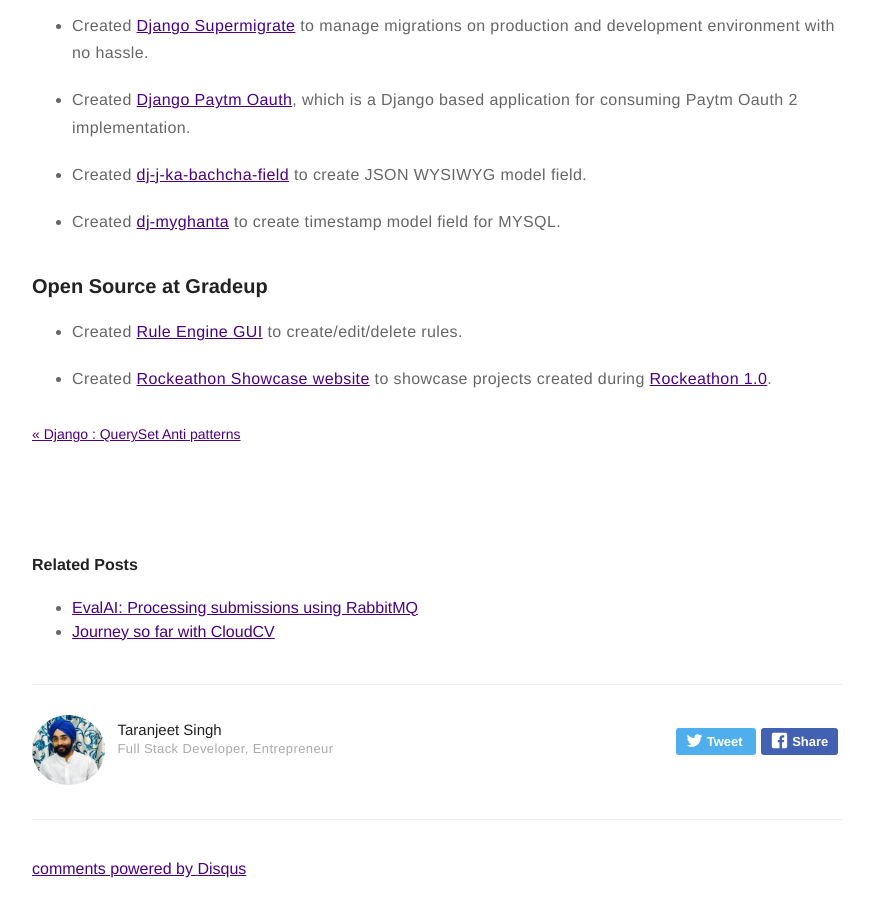
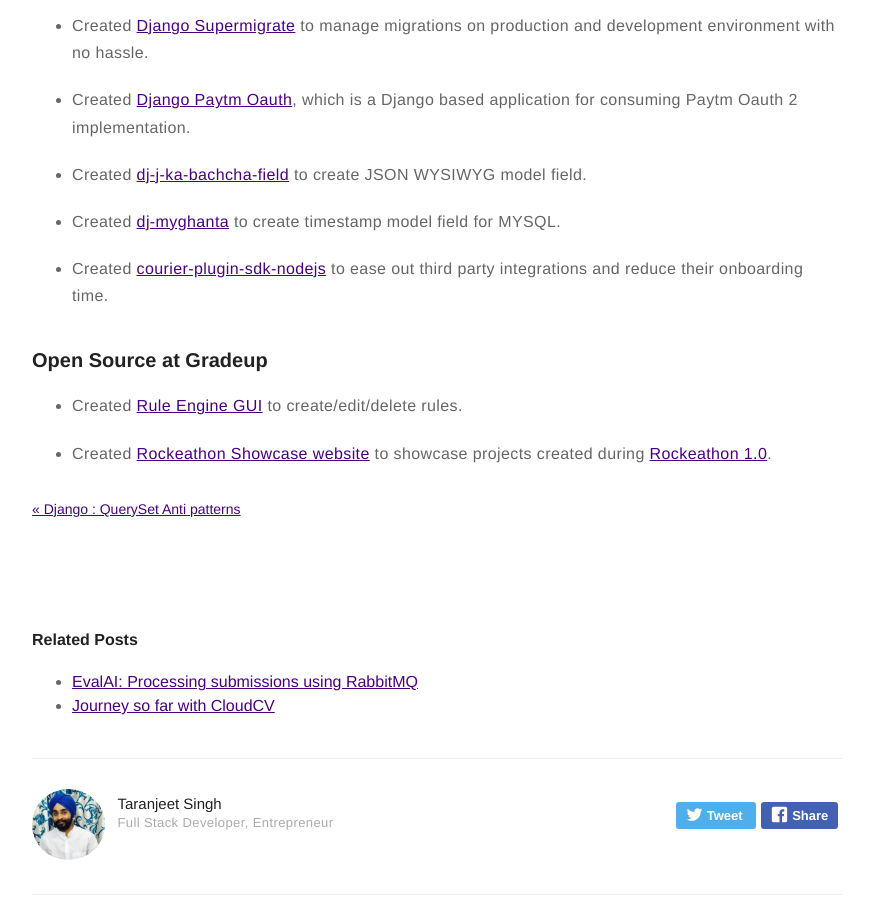
Before and after one commit to taranjeet/taranjeet.github.io, a Jekyll site: the page built from _posts/2019-04-22-my-notable-open-source-contributions.md, in a window 1280 px wide and 900 px high, scrolled down 938 px. Shown: the whole window, without its empty margins (203-1076 px from the left). Built offline with Jekyll 4.4.1, drawn with Linux system fonts in a browser that asks for light colours; comment, search, counter and statistics services are not loaded.

Commit message:
add courier sdk contribution

```diff
--- a/_posts/2019-04-22-my-notable-open-source-contributions.md
+++ b/_posts/2019-04-22-my-notable-open-source-contributions.md
@@ -40,6 +40,8 @@ This page contains a selective list of open source contributions I have made so
 
 - Created [dj-myghanta](https://github.com/paytm/dj-myghanta/commits?author=taranjeet) to create timestamp model field for MYSQL.
 
+- Created [courier-plugin-sdk-nodejs](https://github.com/paytm/courier-plugin-sdk-nodejs) to ease out third party integrations and reduce their onboarding time.
+
 ### Open Source at Gradeup
 
 - Created [Rule Engine GUI](https://github.com/gradeup/youknowwho-gui/commits?author=taranjeet) to create/edit/delete rules.
```
